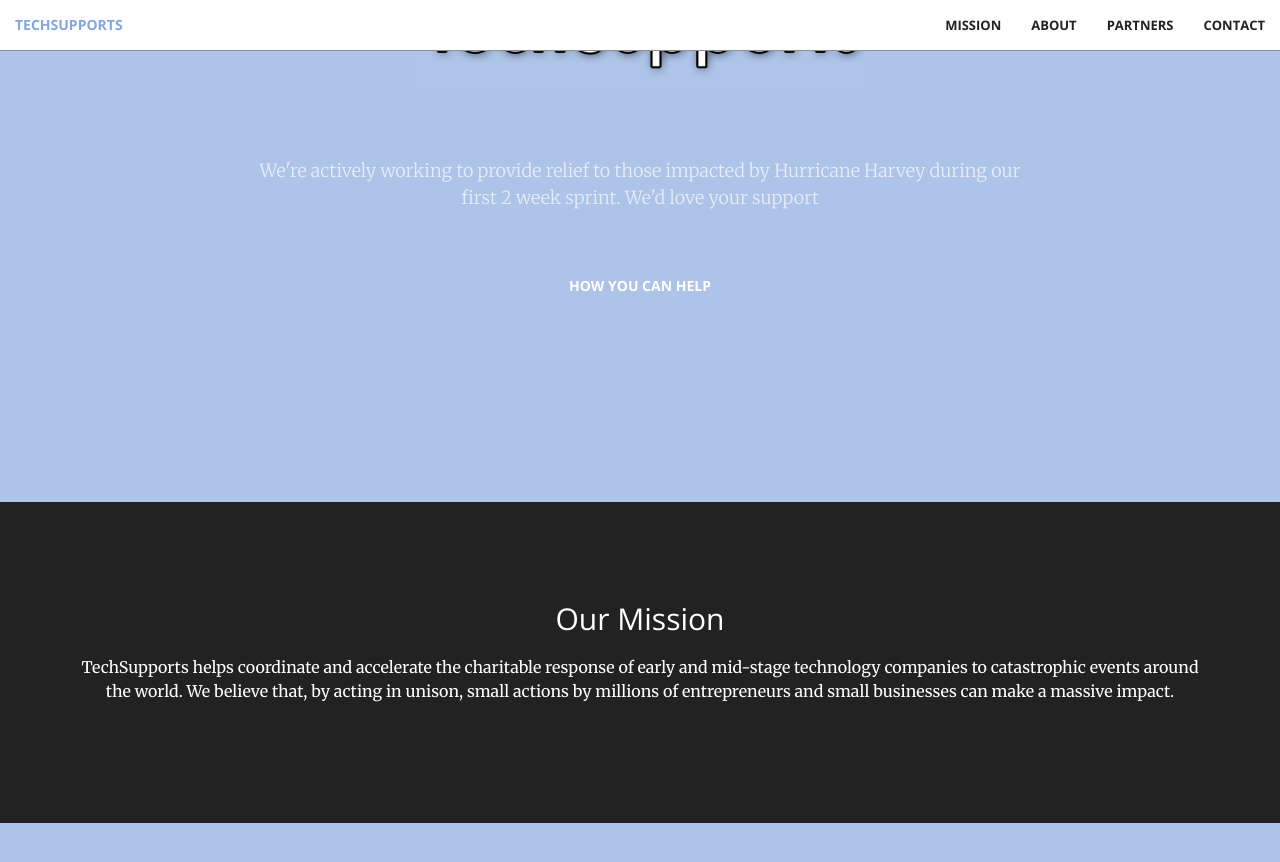
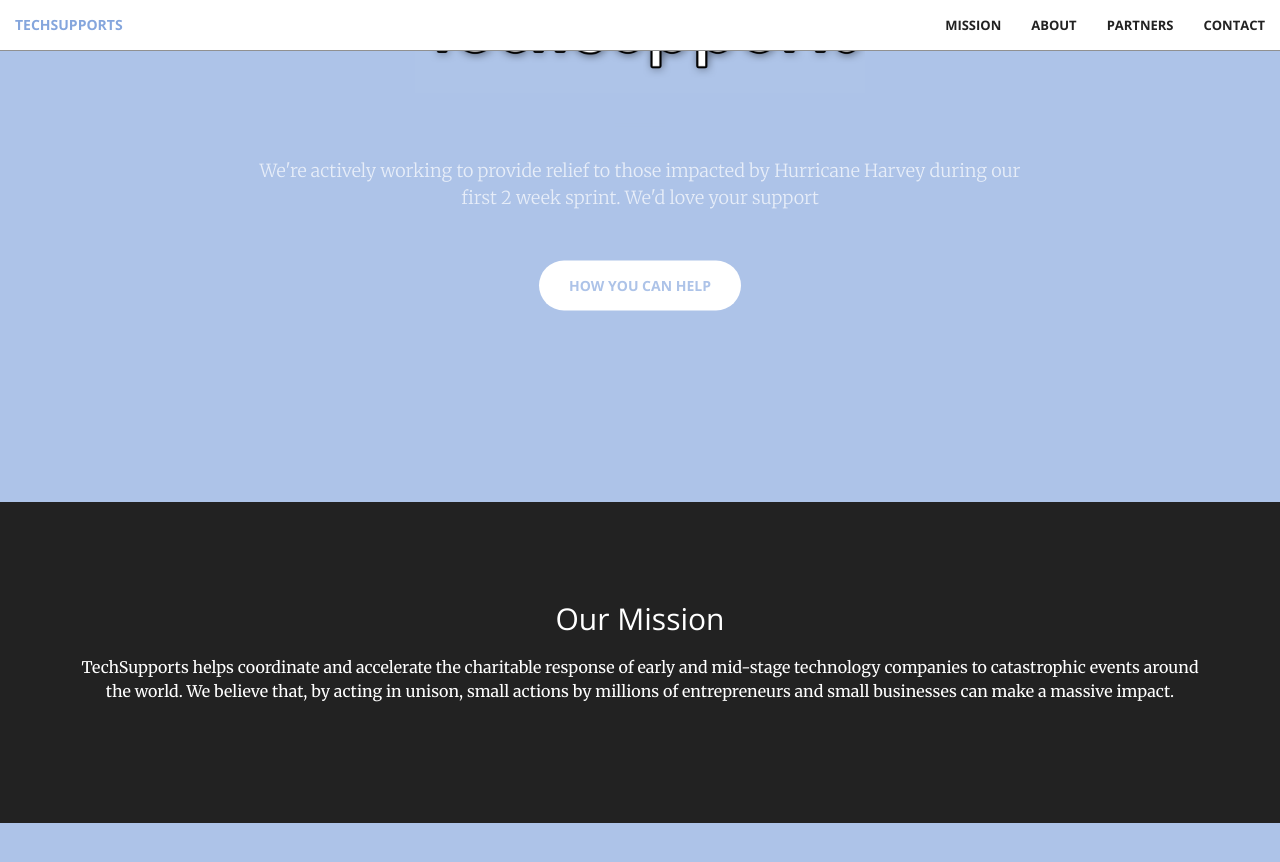
Before and after one commit to TechSupportsOrg/techsupportsorg.github.io, a Jekyll site: the page built from index.html, in a window 1280 px wide and 900 px high, scrolled down 398 px. Shown: the top 862 px of the window. Built offline with Jekyll 4.4.1, drawn with Linux system fonts in a browser that asks for light colours.

Commit message:
Adding an inverse variant

```diff
--- a/_includes/header.html
+++ b/_includes/header.html
@@ -6,7 +6,7 @@
             <p>We're actively working to provide relief to those impacted by Hurricane Harvey during our first 2 week sprint. We'd love your support</p>
             <a
                 href="https://www.crowdrise.com/o/en/team/techsupports-hurricane-harvey-relief/techsupports"
-                class="btn btn-primary btn-xl page-scroll">
+                class="btn btn-inverse btn-xl page-scroll">
                 How You Can Help
             </a>
         </div>
--- a/_sass/_base.scss
+++ b/_sass/_base.scss
@@ -308,6 +308,10 @@ header {
     @include button-variant(white, $theme-primary, $theme-primary);
 }
 
+.btn-inverse {
+    @include button-variant($theme-primary, white, white);
+}
+
 .btn {
     @include sans-serif-font;
     border: none;
```
